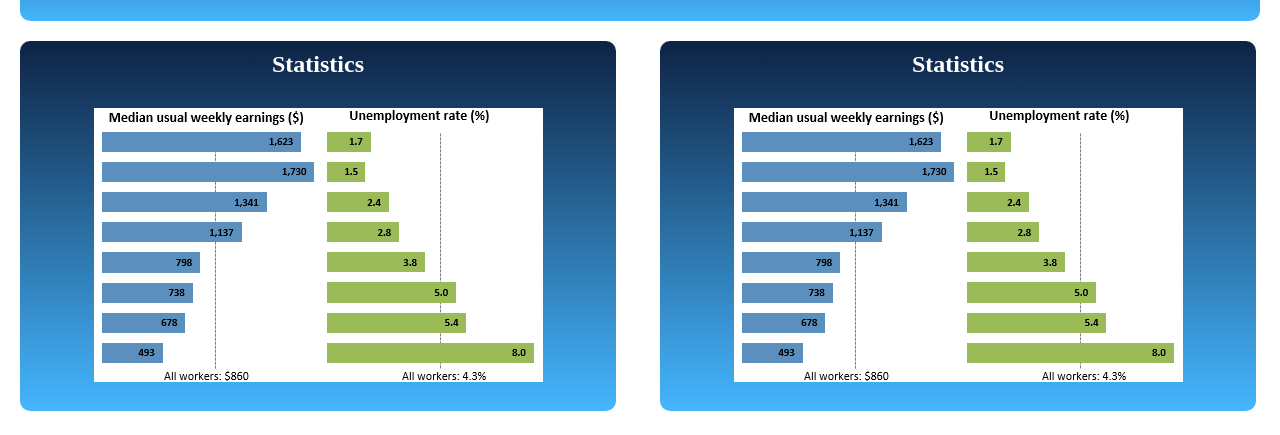
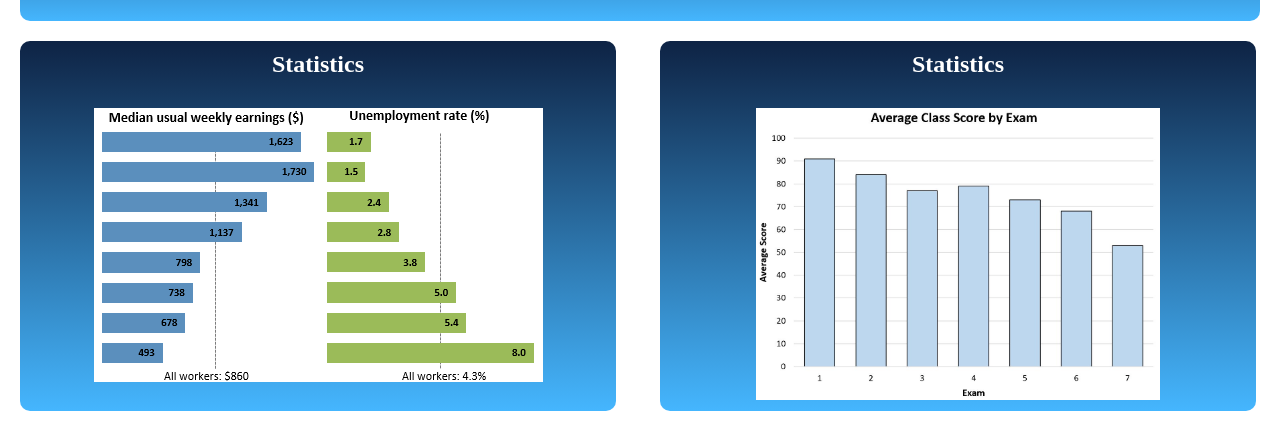
Before and after one commit to nkutechologies/statisticss, a plain HTML site: page index.html in a window 1280 px wide. Shown: the part 421-856 px from the top of the page. Drawn offline with nearby package versions, Linux system fonts and the light colour scheme.

Commit message:
second stat added

```diff
--- a/index.html
+++ b/index.html
@@ -102,7 +102,7 @@
     <div class="stats-text">Statistics
     </div>
     <div class="container" >
-      <img src="./Src/image.png" alt="alt image">
+      <img src="./Src/img2.jpeg" class="secondImg" alt="alt image">
     </div>
   </div>
 
--- a/styles.css
+++ b/styles.css
@@ -175,3 +175,9 @@ i{
     top:5px;
     font-size: 20px;
 }
+
+
+.secondImg{
+    width: 70%;
+    height: 74%;
+}
```
Also changed, not shown: Src/img2.jpeg (added).
